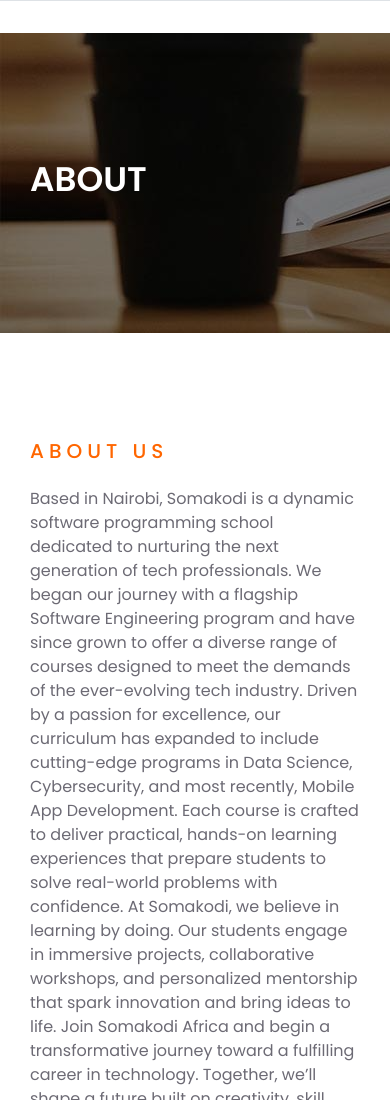
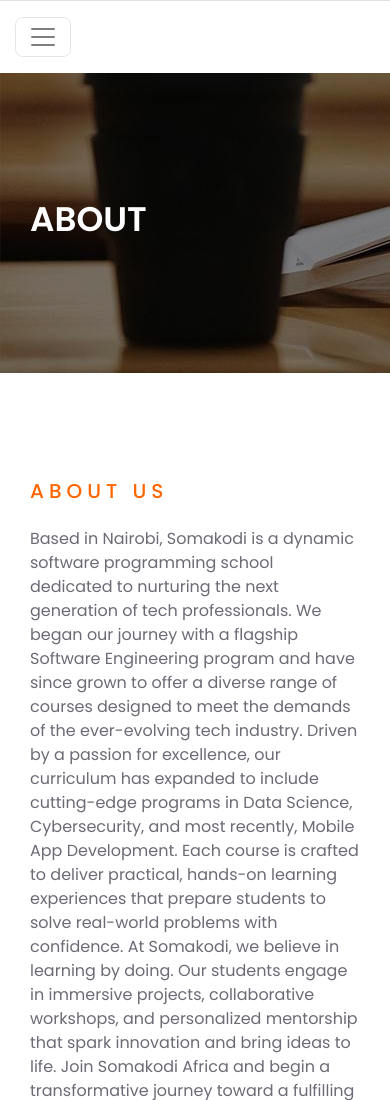
Before and after one commit to AlnOo/Somakodi-Website-update25, a plain HTML site: page about.html in a window 390 px wide. Shown: the top 1100 px of the page. Drawn offline with nearby package versions, Linux system fonts and the light colour scheme; files that its build step writes are made by us from their sources.

Commit message:
Nav-Bar update
toggle visibility for smaller screens

```diff
--- a/about.html
+++ b/about.html
@@ -74,6 +74,9 @@
             </div>
             <div class="col-lg-9">
                 <nav class="navbar navbar-expand-lg bg-light navbar-light py-3 py-lg-0 px-0">
+                    <button class="navbar-toggler" type="button" data-toggle="collapse" data-target="#navbarCollapse" aria-controls="navbarCollapse" aria-expanded="false" aria-label="Toggle navigation">
+                        <span class="navbar-toggler-icon"></span>
+                    </button>
                     <div class="collapse navbar-collapse justify-content-between" id="navbarCollapse">
                         <div class="navbar-nav py-0">
                             <a href="index.html" class="nav-item nav-link active">Home</a>
```
Also changed, not shown: blog.html (+3 -0 lines), contact.html (+3 -0 lines), course.html (+3 -0 lines), cybersecurity.html (+3 -0 lines), datascience.html (+3 -0 lines), index.html (+3 -0 lines), leadership.html (+3 -0 lines), python.html (+3 -0 lines), scholarships.html (+3 -0 lines), single.html (+3 -0 lines).
